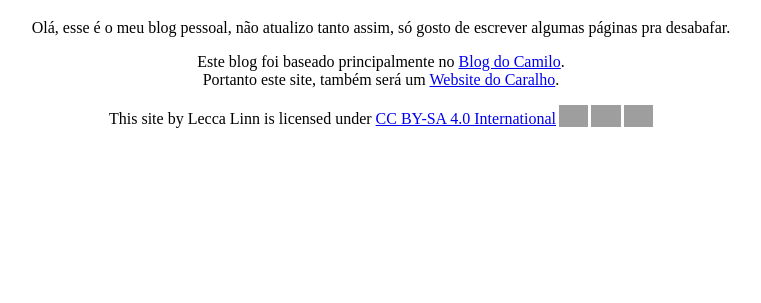
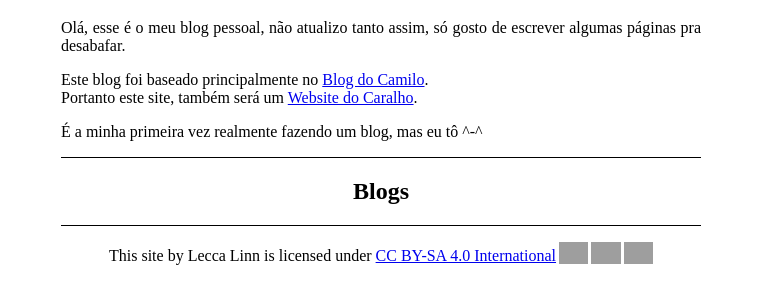
Before and after one commit to leccalinn/leccalinn.github.io, a plain HTML site: page index.html in a window 1280 px wide. Shown: the part 61-364 px from the top of the page, without its empty margins (259-1020 px from the left). Drawn offline with Linux system fonts and the light colour scheme; grey boxes are pictures that could not be loaded.

Commit message:
Add files via upload

```diff
--- a/index.html
+++ b/index.html
@@ -6,18 +6,41 @@
 <title>Lecca Linn</title>
 <style>
     body {
+        text-align:justify;
+        margin-right:25%;
+        margin-left:25%;
+        word-break:break-word;
+    }
+    body h1, h2 {
         text-align:center;
     }
+    #blogs {
+        border-top:1px solid #000;
+    }
+    #blogs p {
+        text-indent:3%;
+    }
     footer {
+        border-top:1px solid #000;
+        position:sticky;
+        text-align:center;
         margin: auto;
         bottom: 0;
+        background-color:#fff;
     }
 </style>
 </head>
 <body>
 <h1>Lecca Linn Blog</h1>
 <p>Olá, esse é o meu blog pessoal, não atualizo tanto assim, só gosto de escrever algumas páginas pra desabafar.</p>
-<p>Este blog foi baseado principalmente no <a href="https://camilotk.dev.br">Blog do Camilo</a>.<br>Portanto este site, também será um <a href="https://websitedocaralho.com.br">Website do Caralho</a>.</p>
+<p>Este blog foi baseado principalmente no <a href="https://camilotk.dev.br" target="_blank">Blog do Camilo</a>.<br>Portanto este site, também será um <a href="https://websitedocaralho.com.br" target="_blank">Website do Caralho</a>.</p>
+<p>É a minha primeira vez realmente fazendo um blog, mas eu tô ^-^</p>
+<div id="blogs">
+<h2>Blogs</h2>
+<!--
+<a href=""><p></p></a>
+-->
+</div>
 <footer>
 <p xmlns:cc="http://creativecommons.org/ns#" xmlns:dct="http://purl.org/dc/terms/"><span property="dct:title">This site</span> by <span property="cc:attributionName">Lecca Linn</span> is licensed under <a href="https://creativecommons.org/licenses/by-sa/4.0/?ref=chooser-v1" target="_blank" rel="license noopener noreferrer" style="display:inline-block;">CC BY-SA 4.0 International<img style="height:22px!important;margin-left:3px;vertical-align:text-bottom;" src="https://mirrors.creativecommons.org/presskit/icons/cc.svg?ref=chooser-v1" alt=""><img style="height:22px!important;margin-left:3px;vertical-align:text-bottom;" src="https://mirrors.creativecommons.org/presskit/icons/by.svg?ref=chooser-v1" alt=""><img style="height:22px!important;margin-left:3px;vertical-align:text-bottom;" src="https://mirrors.creativecommons.org/presskit/icons/sa.svg?ref=chooser-v1" alt=""></a></p>
 </footer>
```
